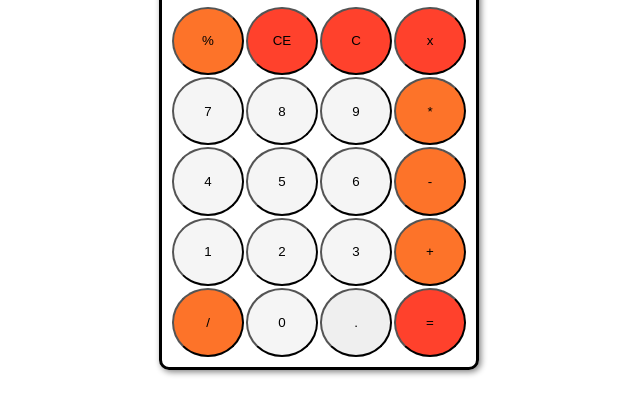
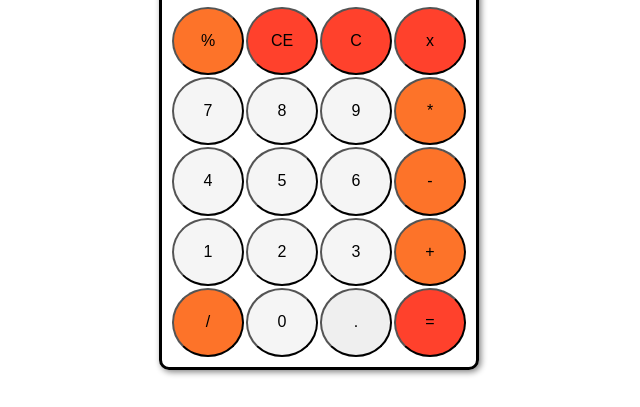
Before and after one commit to M-Ahmad-Usman/calculator, a plain HTML site: page index.html in a window 1280 px wide. Shown: the part 297-704 px from the top of the page, 321-961 px from the left. Drawn offline with Linux system fonts and the light colour scheme.

Commit message:
Increase font size of text in buttons.

```diff
--- a/styles.css
+++ b/styles.css
@@ -79,6 +79,8 @@ body {
 
 .button {
     border-radius: 100%;
+    font-size: 1rem;
+    font-weight: 500;
 }
 
 .oprtr {
```
